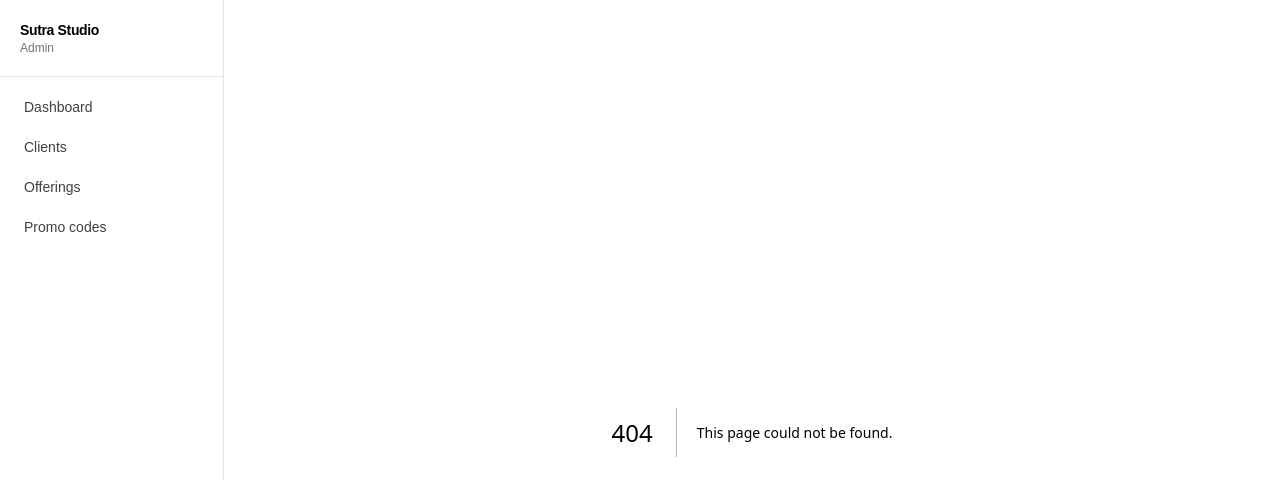
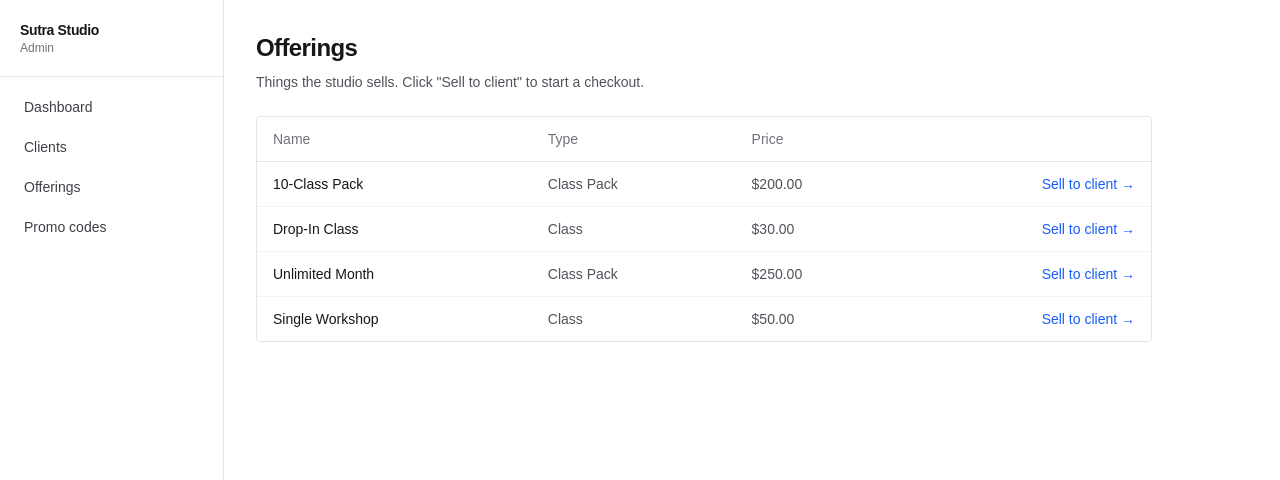
Before and after one commit to juangomez0120/arketa-interview-round-2, a Next.js app: page /offerings in a window 1280 px wide. Before the commit this address had no page. Shown: the top 480 px of the page. Built offline with nearby package versions, Linux system fonts and the light colour scheme.

Commit message:
feat: offerings list page

```diff
--- /dev/null
+++ b/app/offerings/page.tsx
@@ -0,0 +1,53 @@
+import Link from "next/link";
+import { db } from "@/lib/db";
+
+function formatPrice(cents: number): string {
+  return `$${(cents / 100).toFixed(2)}`;
+}
+
+function formatType(type: "class" | "classPack"): string {
+  return type === "classPack" ? "Class Pack" : "Class";
+}
+
+export default async function OfferingsPage() {
+  const offerings = await db.offerings.all();
+
+  return (
+    <div className="max-w-4xl">
+      <h1 className="text-2xl font-semibold tracking-tight">Offerings</h1>
+      <p className="mt-2 text-sm text-zinc-600">
+        Things the studio sells. Click &quot;Sell to client&quot; to start a checkout.
+      </p>
+
+      <div className="mt-6 bg-white border border-zinc-200 rounded">
+        <table className="w-full text-sm">
+          <thead className="text-left text-zinc-500 border-b border-zinc-200">
+            <tr>
+              <th className="px-4 py-3 font-medium">Name</th>
+              <th className="px-4 py-3 font-medium">Type</th>
+              <th className="px-4 py-3 font-medium">Price</th>
+              <th className="px-4 py-3" />
+            </tr>
+          </thead>
+          <tbody>
+            {offerings.map((o) => (
+              <tr key={o.id} className="border-b border-zinc-100 last:border-0">
+                <td className="px-4 py-3 font-medium">{o.name}</td>
+                <td className="px-4 py-3 text-zinc-600">{formatType(o.type)}</td>
+                <td className="px-4 py-3 text-zinc-600">{formatPrice(o.price)}</td>
+                <td className="px-4 py-3 text-right">
+                  <Link
+                    href={`/checkout/${o.id}`}
+                    className="text-sm font-medium text-blue-600 hover:underline"
+                  >
+                    Sell to client →
+                  </Link>
+                </td>
+              </tr>
+            ))}
+          </tbody>
+        </table>
+      </div>
+    </div>
+  );
+}
```
